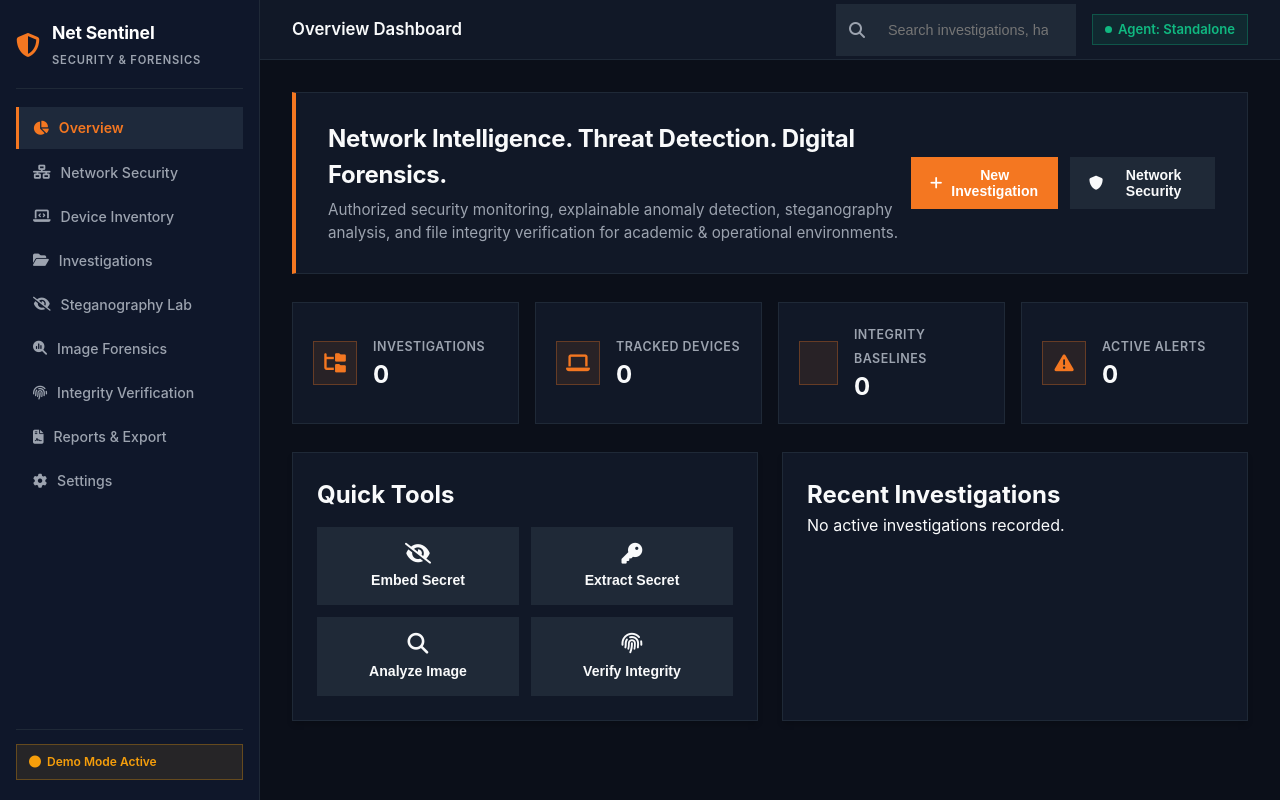
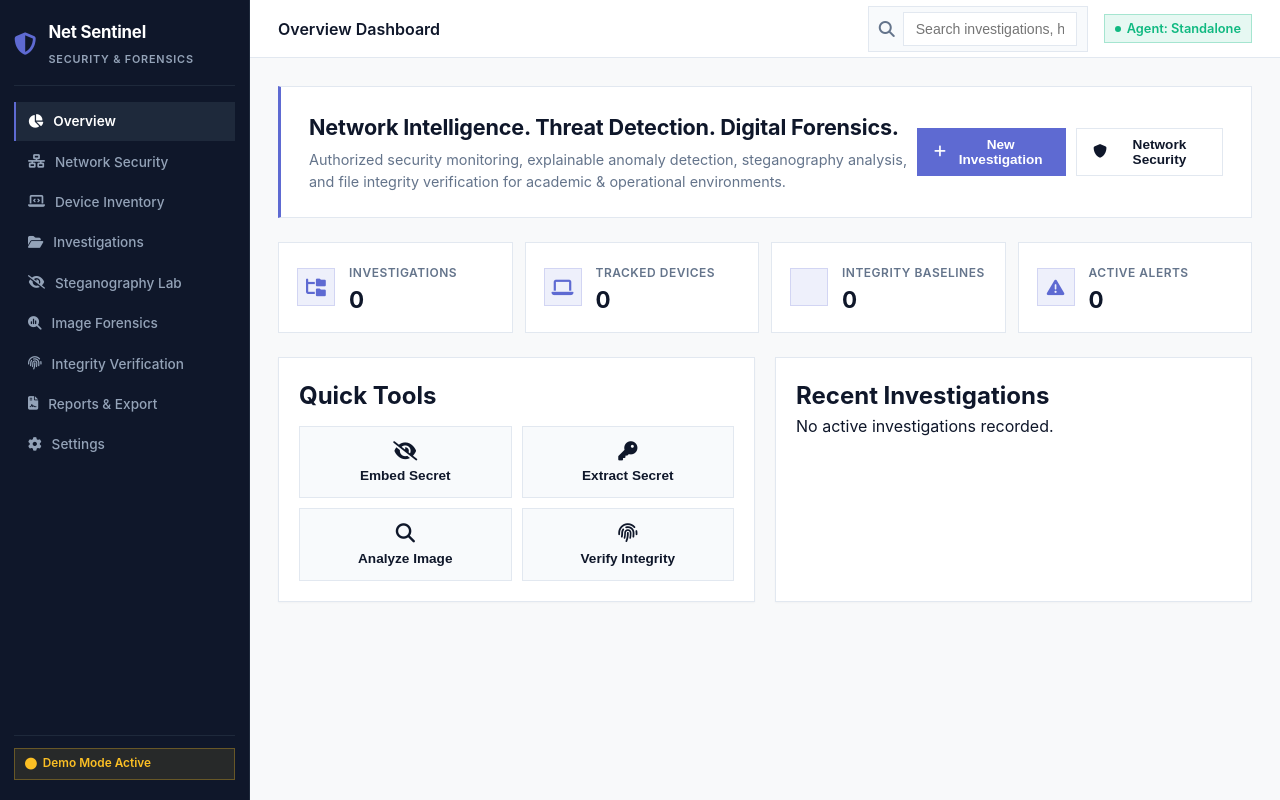
Before and after one commit to Aditya2008-Learner/NetSentinel, a FastAPI app: page / in a window 1280 px wide. Run offline with FastAPI, Linux system fonts and the light colour scheme; data that the repository does not hold is empty.

Commit message:
Apply unified Wazuh + Grafana + Linear professional design system

```diff
--- a/static/styles.css
+++ b/static/styles.css
@@ -1,17 +1,17 @@
-/* Net Sentinel — Grafana-Inspired Telemetry & Observability Theme */
+/* Net Sentinel — Wazuh Security + Grafana Telemetry + Linear Minimalist UI */
 :root {
-    --bg-main: #0b0f19;
-    --bg-card: #111827;
-    --border-color: #1f2937;
-    --border-active: #f47721;
-    --text-primary: #f9fafb;
-    --text-secondary: #9ca3af;
-    --accent: #f47721;
-    --accent-hover: #ff8534;
-    --danger: #ef4444;
-    --warning: #f59e0b;
-    --success: #10b981;
-    --info: #3b82f6;
+    --bg-main: #f8f9fa;
+    --bg-card: #ffffff;
+    --border-color: #e2e8f0;
+    --border-active: #0f172a;
+    --text-primary: #0f172a;
+    --text-secondary: #64748b;
+    --accent: #5e6ad2; /* Linear Indigo / Wazuh Enterprise Accent */
+    --accent-hover: #4c56b2;
+    --danger: #e53e3e;
+    --warning: #d69e2e;
+    --success: #38a169;
+    --info: #3182ce;
 }
 
 * {
@@ -44,16 +44,16 @@ code, pre, .hash-text, .ip-text, td code {
     overflow: hidden;
 }
 
-/* Sidebar */
+/* Sidebar (Linear style: ultra clean, dark slate, crisp text) */
 .sidebar {
-    width: 260px;
+    width: 250px;
     background-color: #0f172a;
     color: #f8fafc;
-    border-right: 1px solid var(--border-color);
+    border-right: 1px solid #1e293b;
     display: flex;
     flex-direction: column;
     justify-content: space-between;
-    padding: 20px 16px;
+    padding: 20px 14px;
     z-index: 10;
 }
 
@@ -61,25 +61,25 @@ code, pre, .hash-text, .ip-text, td code {
     display: flex;
     align-items: center;
     gap: 12px;
-    padding-bottom: 18px;
-    border-bottom: 1px solid var(--border-color);
+    padding-bottom: 16px;
+    border-bottom: 1px solid #1e293b;
 }
 
 .brand-icon {
-    font-size: 1.5rem;
-    color: var(--accent);
+    font-size: 1.4rem;
+    color: #5e6ad2;
 }
 
 .brand-text h2 {
-    font-size: 1.1rem;
+    font-size: 1.05rem;
     font-weight: 700;
     letter-spacing: -0.2px;
     color: #ffffff;
 }
 
 .brand-text span {
-    font-size: 0.7rem;
-    color: var(--text-secondary);
+    font-size: 0.68rem;
+    color: #94a3b8;
     text-transform: uppercase;
     letter-spacing: 0.8px;
     font-weight: 600;
@@ -88,8 +88,8 @@ code, pre, .hash-text, .ip-text, td code {
 .nav-menu {
     display: flex;
     flex-direction: column;
-    gap: 3px;
-    margin-top: 18px;
+    gap: 2px;
+    margin-top: 16px;
     flex: 1;
     overflow-y: auto;
 }
@@ -98,13 +98,13 @@ code, pre, .hash-text, .ip-text, td code {
     display: flex;
     align-items: center;
     gap: 10px;
-    padding: 10px 14px;
-    color: var(--text-secondary);
+    padding: 9px 12px;
+    color: #94a3b8;
     text-decoration: none;
     border-radius: 0px;
-    font-size: 0.88rem;
+    font-size: 0.85rem;
     font-weight: 500;
-    border-left: 3px solid transparent;
+    border-left: 2px solid transparent;
 }
 
 .nav-item:hover {
@@ -114,26 +114,26 @@ code, pre, .hash-text, .ip-text, td code {
 
 .nav-item.active {
     background-color: #1e293b;
-    color: var(--accent);
-    border-left-color: var(--accent);
+    color: #ffffff;
+    border-left-color: #5e6ad2;
     font-weight: 600;
 }
 
 .sidebar-footer {
-    padding-top: 14px;
-    border-top: 1px solid var(--border-color);
+    padding-top: 12px;
+    border-top: 1px solid #1e293b;
 }
 
 .demo-badge {
     display: flex;
     align-items: center;
     gap: 6px;
-    font-size: 0.75rem;
-    color: var(--warning);
-    background-color: rgba(245, 158, 11, 0.1);
-    padding: 8px 12px;
+    font-size: 0.74rem;
+    color: #fbbf24;
+    background-color: rgba(251, 191, 36, 0.1);
+    padding: 6px 10px;
     border-radius: 0px;
-    border: 1px solid rgba(245, 158, 11, 0.3);
+    border: 1px solid rgba(251, 191, 36, 0.3);
     font-weight: 600;
 }
 
@@ -147,17 +147,17 @@ code, pre, .hash-text, .ip-text, td code {
 }
 
 .top-nav {
-    height: 60px;
+    height: 58px;
     background-color: var(--bg-card);
     border-bottom: 1px solid var(--border-color);
     display: flex;
     align-items: center;
     justify-content: space-between;
-    padding: 0 32px;
+    padding: 0 28px;
 }
 
 .breadcrumb {
-    font-size: 1.05rem;
+    font-size: 1rem;
     font-weight: 600;
     color: var(--text-primary);
 }
@@ -172,12 +172,12 @@ code, pre, .hash-text, .ip-text, td code {
     display: flex;
     align-items: center;
     gap: 8px;
-    background-color: #1f2937;
+    background-color: #f8fafc;
     border: 1px solid var(--border-color);
-    padding: 6px 12px;
+    padding: 5px 10px;
     border-radius: 0px;
     color: var(--text-secondary);
-    width: 240px;
+    width: 220px;
 }
 
 .search-box input {
@@ -185,7 +185,7 @@ code, pre, .hash-text, .ip-text, td code {
     border: none;
     color: var(--text-primary);
     outline: none;
-    font-size: 0.88rem;
+    font-size: 0.85rem;
     width: 100%;
 }
 
@@ -193,18 +193,18 @@ code, pre, .hash-text, .ip-text, td code {
     display: flex;
     align-items: center;
     gap: 6px;
-    font-size: 0.82rem;
+    font-size: 0.8rem;
     color: #10b981;
     background: rgba(16, 185, 129, 0.1);
-    padding: 5px 12px;
+    padding: 4px 10px;
     border-radius: 0px;
     border: 1px solid rgba(16, 185, 129, 0.3);
     font-weight: 600;
 }
 
 .pulse-dot {
-    width: 7px;
-    height: 7px;
+    width: 6px;
+    height: 6px;
     background-color: #10b981;
     border-radius: 50%;
 }
@@ -213,7 +213,7 @@ code, pre, .hash-text, .ip-text, td code {
 .views-wrapper {
     flex: 1;
     overflow-y: auto;
-    padding: 32px;
+    padding: 28px;
 }
 
 .view-panel {
@@ -224,97 +224,97 @@ code, pre, .hash-text, .ip-text, td code {
     display: block;
 }
 
-/* Common Components */
+/* Common Components (Linear style cards) */
 .card {
     background-color: var(--bg-card);
     border: 1px solid var(--border-color);
     border-radius: 0px;
-    padding: 24px;
-    margin-bottom: 24px;
-    box-shadow: 0 4px 6px -1px rgba(0, 0, 0, 0.2);
+    padding: 20px;
+    margin-bottom: 20px;
+    box-shadow: 0 1px 2px rgba(0,0,0,0.03);
 }
 
 .section-header {
-    margin-bottom: 24px;
+    margin-bottom: 20px;
 }
 
 .section-header h2 {
-    font-size: 1.4rem;
+    font-size: 1.3rem;
     font-weight: 700;
-    margin-bottom: 4px;
+    margin-bottom: 2px;
     color: var(--text-primary);
 }
 
 .section-header p {
     color: var(--text-secondary);
-    font-size: 0.9rem;
+    font-size: 0.88rem;
 }
 
 /* Welcome Banner */
 .welcome-banner {
-    background: var(--bg-card);
+    background: #ffffff;
     border: 1px solid var(--border-color);
-    border-left: 4px solid var(--accent);
+    border-left: 3px solid var(--accent);
     border-radius: 0px;
-    padding: 28px 32px;
-    margin-bottom: 28px;
+    padding: 24px 28px;
+    margin-bottom: 24px;
     display: flex;
     justify-content: space-between;
     align-items: center;
 }
 
 .banner-text h1 {
-    font-size: 1.5rem;
+    font-size: 1.35rem;
     font-weight: 700;
     margin-bottom: 6px;
     color: var(--text-primary);
-    letter-spacing: -0.3px;
+    letter-spacing: -0.2px;
 }
 
 .banner-text p {
     color: var(--text-secondary);
-    max-width: 700px;
-    font-size: 0.95rem;
+    max-width: 680px;
+    font-size: 0.9rem;
 }
 
 .banner-actions {
     display: flex;
-    gap: 12px;
+    gap: 10px;
 }
 
 /* Metrics Grid */
 .metrics-grid {
     display: grid;
-    grid-template-columns: repeat(auto-fit, minmax(220px, 1fr));
-    gap: 16px;
-    margin-bottom: 28px;
+    grid-template-columns: repeat(auto-fit, minmax(200px, 1fr));
+    gap: 12px;
+    margin-bottom: 24px;
 }
 
 .metric-card {
     background-color: var(--bg-card);
     border: 1px solid var(--border-color);
     border-radius: 0px;
-    padding: 18px 20px;
+    padding: 16px 18px;
     display: flex;
     align-items: center;
-    gap: 16px;
+    gap: 14px;
 }
 
 .metric-icon {
-    width: 44px;
-    height: 44px;
-    background-color: rgba(244, 119, 33, 0.1);
+    width: 38px;
+    height: 38px;
+    background-color: rgba(94, 106, 210, 0.1);
     color: var(--accent);
     border-radius: 0px;
     display: flex;
     align-items: center;
     justify-content: center;
-    font-size: 1.2rem;
-    border: 1px solid rgba(244, 119, 33, 0.3);
+    font-size: 1.1rem;
+    border: 1px solid rgba(94, 106, 210, 0.2);
 }
 
 .metric-label {
-    font-size: 0.78rem;
+    font-size: 0.75rem;
     color: var(--text-secondary);
     font-weight: 600;
     text-transform: uppercase;
@@ -322,7 +322,7 @@ code, pre, .hash-text, .ip-text, td code {
 }
 
 .metric-info h3 {
-    font-size: 1.5rem;
+    font-size: 1.4rem;
     font-weight: 700;
     color: var(--text-primary);
 }
@@ -331,21 +331,21 @@ code, pre, .hash-text, .ip-text, td code {
 .dashboard-grid {
     display: grid;
     grid-template-columns: 1fr 1fr;
-    gap: 24px;
+    gap: 20px;
 }
 
 .quick-tools-grid {
     display: grid;
     grid-template-columns: repeat(2, 1fr);
-    gap: 12px;
-    margin-top: 14px;
+    gap: 10px;
+    margin-top: 12px;
 }
 
 .tool-btn {
-    background-color: #1f2937;
+    background-color: #f8fafc;
     border: 1px solid var(--border-color);
     color: var(--text-primary);
-    padding: 16px;
+    padding: 14px;
     border-radius: 0px;
     display: flex;
     flex-direction: column;
@@ -353,30 +353,30 @@ code, pre, .hash-text, .ip-text, td code {
     gap: 8px;
     cursor: pointer;
     font-weight: 600;
-    font-size: 0.88rem;
+    font-size: 0.85rem;
 }
 
 .tool-btn:hover {
     border-color: var(--accent);
-    background-color: #374151;
+    background-color: #f1f5f9;
     color: var(--accent);
 }
 
 .tool-btn i {
-    font-size: 1.3rem;
+    font-size: 1.2rem;
 }
 
 /* Buttons */
 .btn {
-    padding: 9px 18px;
+    padding: 8px 16px;
     border-radius: 0px;
     font-weight: 600;
     cursor: pointer;
     border: 1px solid transparent;
     display: inline-flex;
     align-items: center;
-    gap: 8px;
-    font-size: 0.88rem;
+    gap: 6px;
+    font-size: 0.85rem;
 }
 
 .btn-primary {
@@ -390,19 +390,19 @@ code, pre, .hash-text, .ip-text, td code {
 }
 
 .btn-secondary {
-    background-color: #1f2937;
+    background-color: #ffffff;
     border-color: var(--border-color);
     color: var(--text-primary);
 }
 
 .btn-secondary:hover {
-    background-color: #374151;
+    background-color: #f8fafc;
 }
 
 /* Tables */
 .table-container {
     overflow-x: auto;
-    margin-top: 12px;
+    margin-top: 10px;
     border-radius: 0px;
     border: 1px solid var(--border-color);
 }
@@ -433,45 +433,45 @@ tr:last-child td {
 }
 
 tr:hover td {
-    background-color: #1f2937;
+    background-color: #fcfcfc;
 }
 
 /* Badges */
 .badge {
-    padding: 4px 8px;
+    padding: 3px 6px;
     border-radius: 0px;
-    font-size: 0.72rem;
+    font-size: 0.7rem;
     font-weight: 600;
     text-transform: uppercase;
     letter-spacing: 0.5px;
 }
 
-.badge-success { background-color: rgba(16, 185, 129, 0.15); color: #34d399; border: 1px solid rgba(16, 185, 129, 0.3); }
-.badge-warning { background-color: rgba(245, 158, 11, 0.15); color: #fbbf24; border: 1px solid rgba(245, 158, 11, 0.3); }
-.badge-danger { background-color: rgba(239, 68, 68, 0.15); color: #f87171; border: 1px solid rgba(239, 68, 68, 0.3); }
-.badge-info { background-color: rgba(59, 130, 246, 0.15); color: #60a5fa; border: 1px solid rgba(59, 130, 246, 0.3); }
+.badge-success { background-color: #dcfce7; color: #15803d; border: 1px solid #bbf7d0; }
+.badge-warning { background-color: #fef3c7; color: #b45309; border: 1px solid #fde68a; }
+.badge-danger { background-color: #fee2e2; color: #990000; border: 1px solid #fecaca; }
+.badge-info { background-color: #e0f2fe; color: #0369a1; border: 1px solid #bae6fd; }
 
 /* Forms & Inputs */
 .form-group {
-    margin-bottom: 16px;
+    margin-bottom: 14px;
 }
 
 .form-group label {
     display: block;
-    margin-bottom: 6px;
-    font-size: 0.85rem;
+    margin-bottom: 4px;
+    font-size: 0.82rem;
     color: var(--text-primary);
     font-weight: 600;
 }
 
 input[type="text"], textarea, select {
     width: 100%;
-    background-color: #1f2937;
+    background-color: #ffffff;
     border: 1px solid var(--border-color);
-    padding: 10px 14px;
+    padding: 8px 12px;
     border-radius: 0px;
     color: var(--text-primary);
-    font-size: 0.9rem;
+    font-size: 0.88rem;
     outline: none;
 }
 
```
Also changed, not shown: other parts of static/styles.css (+12 -13 lines).
